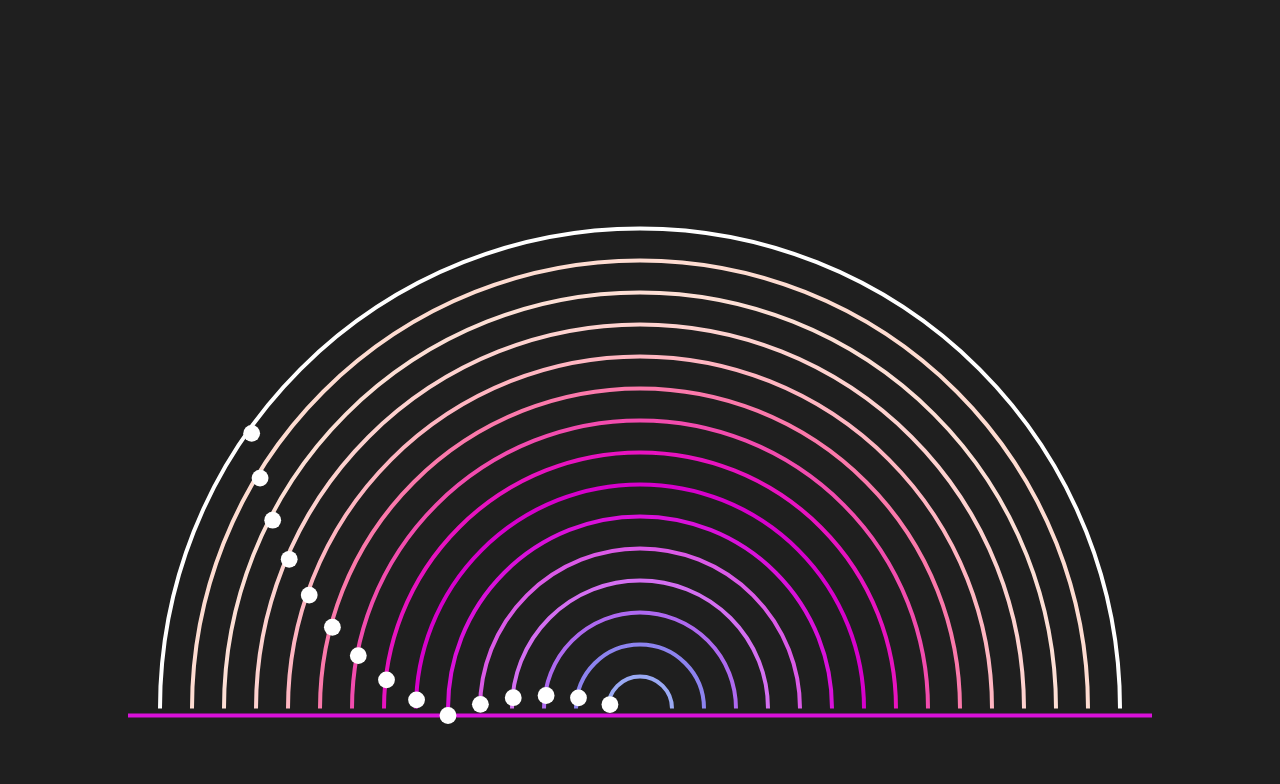
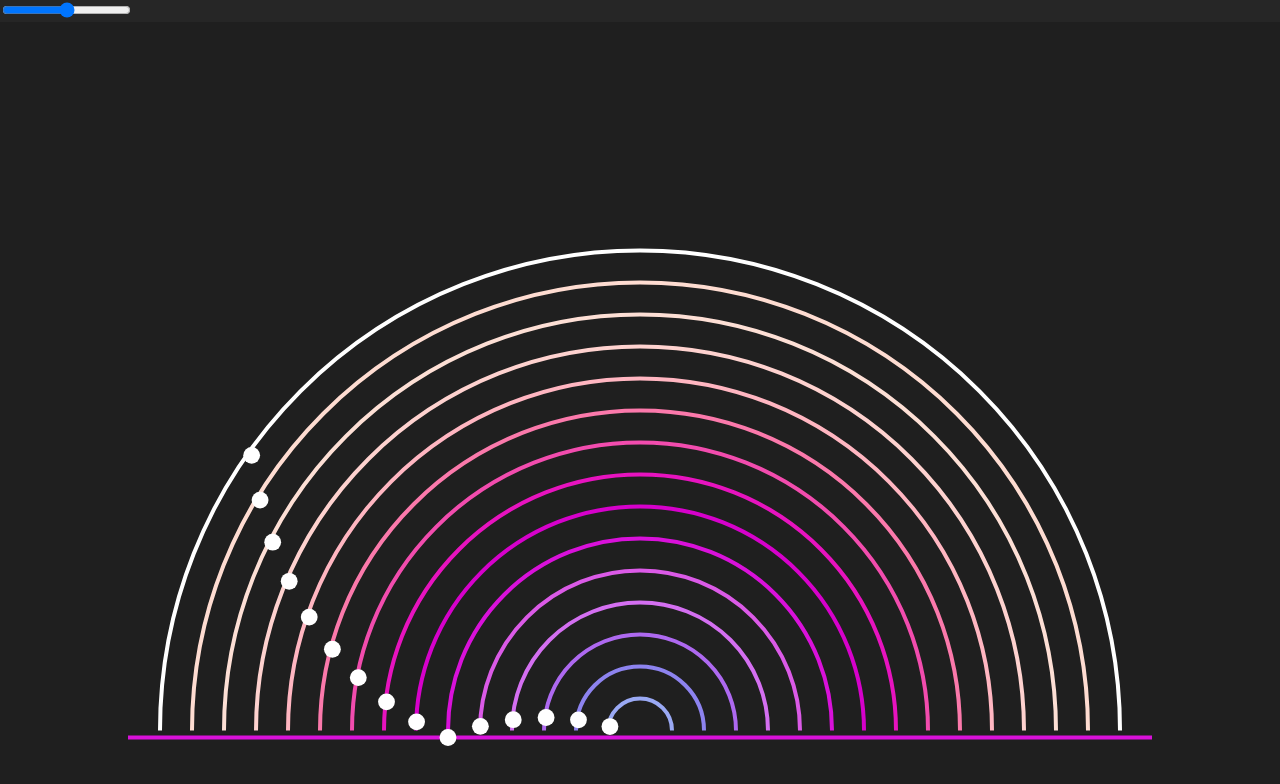
Before and after one commit to dulap16/polirythms, a plain HTML site: page index.html in a window 1280 px wide. Drawn offline with Linux system fonts and the light colour scheme.

Commit message:
Add slider to scene

```diff
--- a/index.html
+++ b/index.html
@@ -9,6 +9,7 @@
 </head>
 
 <body>
+    <input type="range" id="volume-slider" name="volume">
     <canvas id="canvas"></canvas>
 
     <script src="script.js"></script>
```
